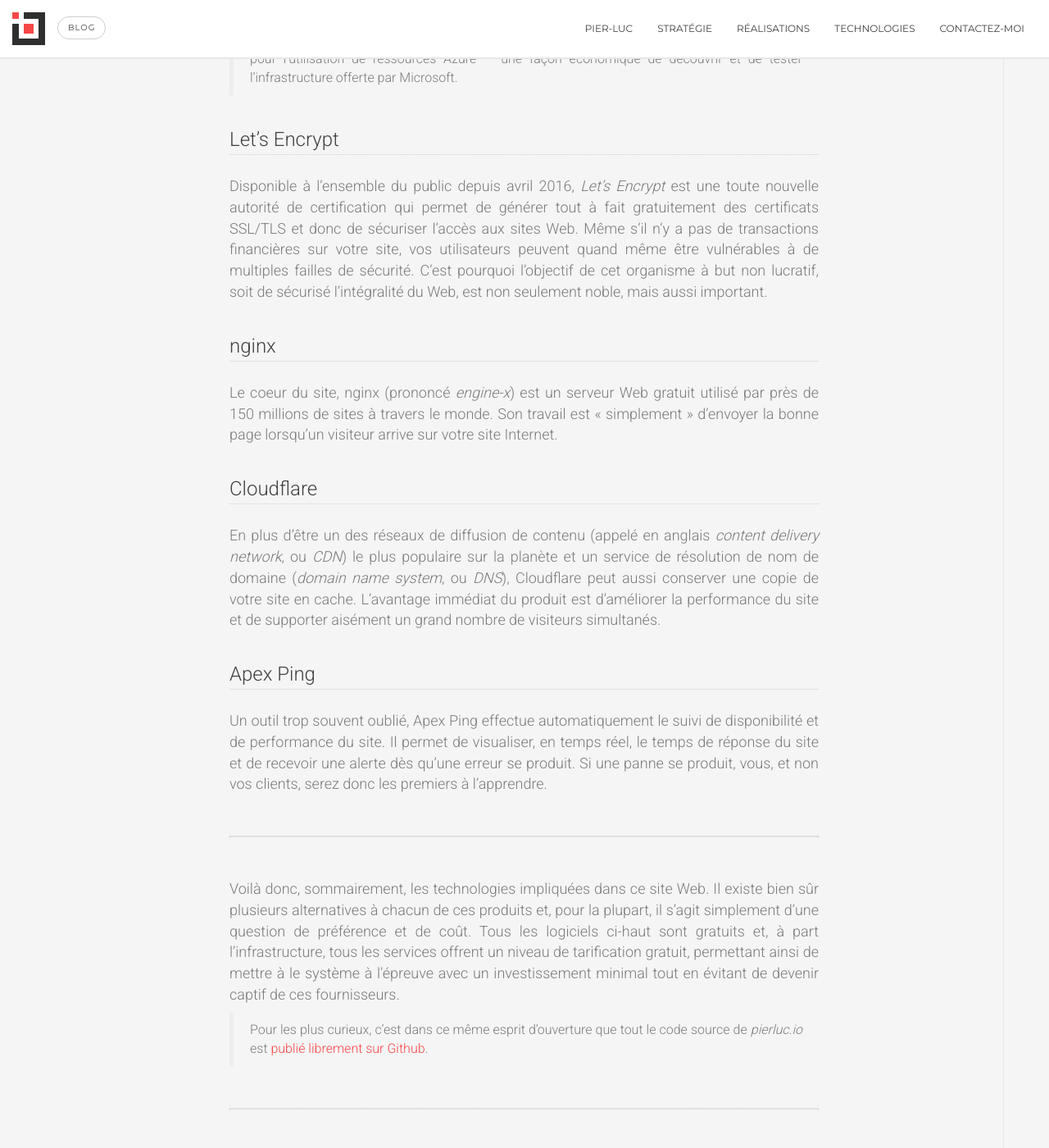
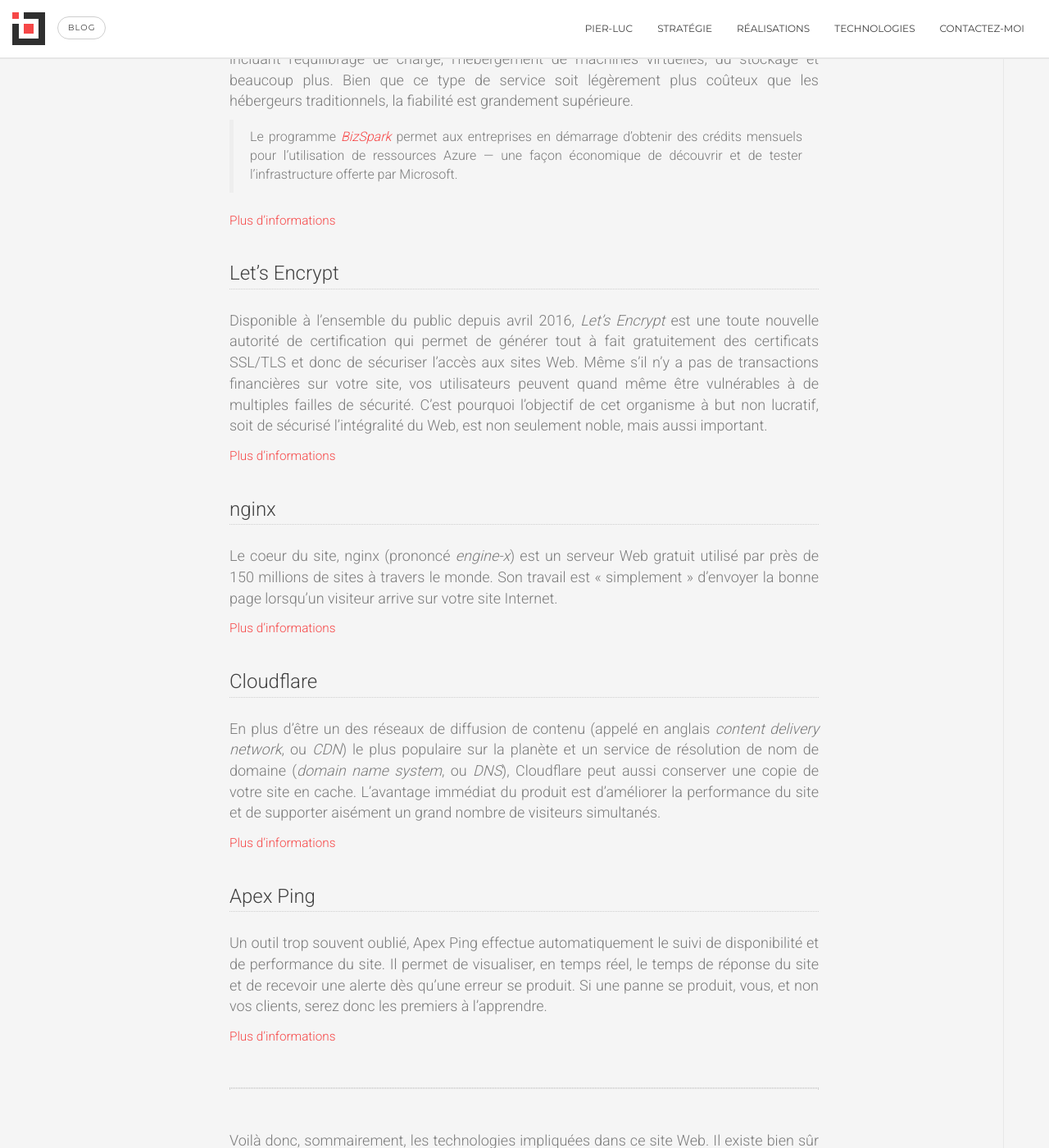
Before and after one commit to Zertz/pierluc.io, a Jekyll site: the page built from _posts/2016-08-01-comment-ca-marche-pierluc-io.md, in a window 1280 px wide and 1400 px high, scrolled down 2237 px. Shown: the whole window at 82% size. Built offline with Jekyll 4.4.1, drawn with Linux system fonts in a browser that asks for light colours; nearby versions of some CDN libraries; some of the changed text lies outside the part shown.

Commit message:
Add links

```diff
--- a/_posts/2016-08-01-comment-ca-marche-pierluc-io.md
+++ b/_posts/2016-08-01-comment-ca-marche-pierluc-io.md
@@ -49,6 +49,8 @@
 > La maintenance du site se fait exclusivement avec Jekyll, tous les autres logiciels et services
 sont dans la catégorie *configurer et oublier*.
 
+<small>[Plus d'informations](https://jekyllrb.com/)</small>
+
 ### GitHub
 
 GitHub offre un système de contrôle de source, un terme chic qui, à sa plus simple expression,
@@ -56,12 +58,16 @@
 application Web. Il n'est donc pas nécessaire de configurer une sauvegarde ou même de conserver une
 copie du site sur votre ordinateur.
 
+<small>[Plus d'informations](https://github.com/)</small>
+
 ### Docker Cloud
 
 Utilisé en tandem avec GitHub, Docker Cloud est un service permettant le déploiement du site à
 l'intérieur de conteneurs Docker. Sans pour l'instant entrer dans les détails, cette technologie
 permet de publier votre site sur l'infrastructure de votre choix et de changer de fournisseur
 litérallement en quelques minutes. Fini les problèmes d'hébergement Web!
+
+<small>[Plus d'informations](https://cloud.docker.com/)</small>
 
 ### Azure
 
@@ -75,6 +81,8 @@
 d'obtenir des crédits mensuels pour l'utilisation de ressources Azure &mdash; une façon économique
 de découvrir et de tester l'infrastructure offerte par Microsoft.
 
+<small>[Plus d'informations](https://azure.microsoft.com/)</small>
+
 ### Let's Encrypt
 
 Disponible à l’ensemble du public depuis avril 2016, *Let's Encrypt* est une toute nouvelle autorité
@@ -84,11 +92,15 @@
 l'objectif de cet organisme à but non lucratif, soit de sécurisé l'intégralité du Web, est non
 seulement noble, mais aussi important.
 
+<small>[Plus d'informations](https://letsencrypt.org/)</small>
+
 ### nginx
 
 Le coeur du site, nginx (prononcé *engine-x*) est un serveur Web gratuit utilisé par près de 150
 millions de sites à travers le monde. Son travail est « simplement » d'envoyer la bonne page
 lorsqu'un visiteur arrive sur votre site Internet.
+
+<small>[Plus d'informations](https://www.nginx.com/)</small>
 
 ### Cloudflare
 
@@ -98,12 +110,16 @@
 L'avantage immédiat du produit est d'améliorer la performance du site et de supporter aisément un
 grand nombre de visiteurs simultanés.
 
+<small>[Plus d'informations](https://www.cloudflare.com/)</small>
+
 ### Apex Ping
 
 Un outil trop souvent oublié, Apex Ping effectue automatiquement le suivi de disponibilité et de
 performance du site. Il permet de visualiser, en temps réel, le temps de réponse du site et de
 recevoir une alerte dès qu'une erreur se produit. Si une panne se produit, vous, et non vos clients,
 serez donc les premiers à l'apprendre.
+
+<small>[Plus d'informations](https://apex.sh/ping/)</small>
 
 ---
 
```
